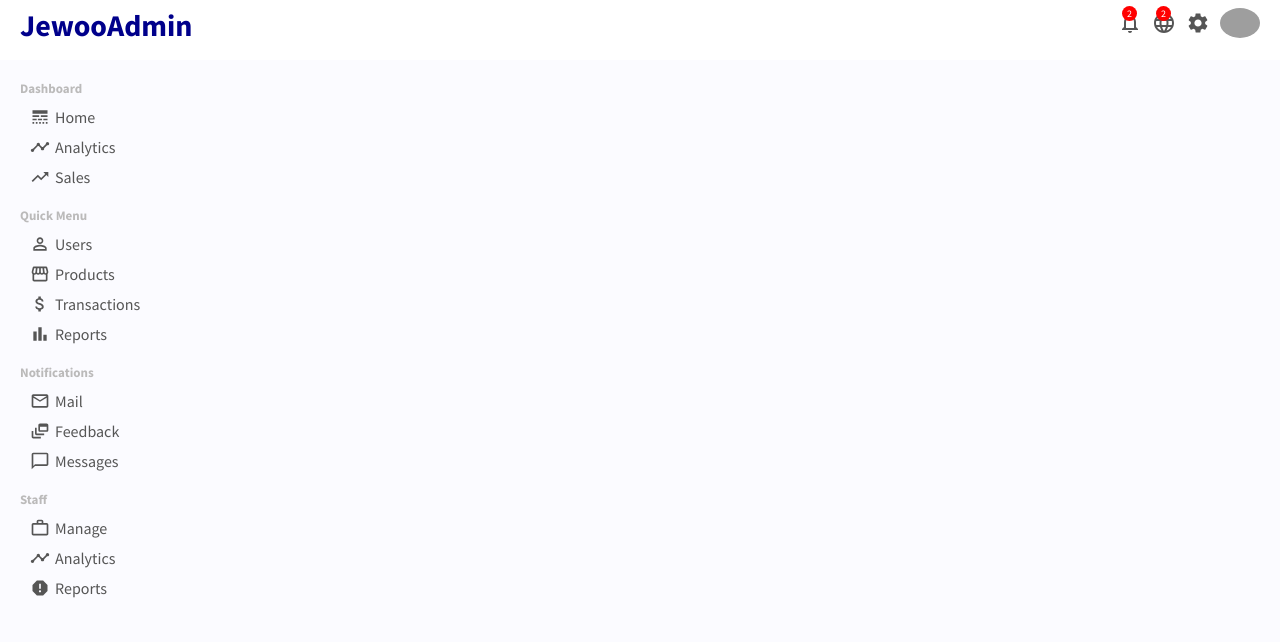
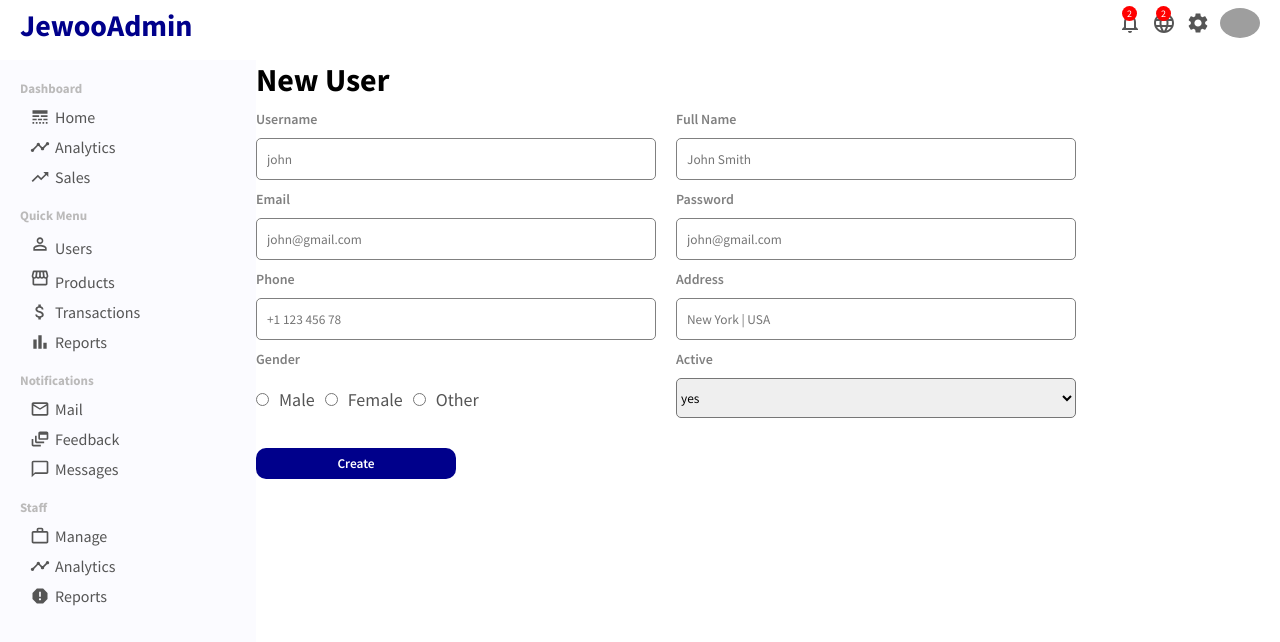
Before and after one commit to jeus0630/ADMIN_PANEL, a React (Create React App) app: page /new-user in a window 1280 px wide. Shown: the top 642 px of the page. Built offline with nearby package versions, Linux system fonts and the light colour scheme; grey boxes are pictures that could not be loaded.

Commit message:
Update: App.tsx
<NavLink> 적용

```diff
--- a/src/App.tsx
+++ b/src/App.tsx
@@ -6,6 +6,7 @@
 import { BrowserRouter as Router, Route, Routes } from 'react-router-dom';
 import UserList from './pages/userList/UserList';
 import User from './pages/user/User';
+import NewUser from './pages/newUser/NewUser';
 
 function App() {
   return (
@@ -18,7 +19,7 @@
             <Route path="/" element={<Home></Home>}></Route>
             <Route path="/users" element={<UserList></UserList>}></Route>
             <Route path="/user/:id" element={<User></User>}></Route>
-            <Route path="/" element={<Home></Home>}></Route>
+            <Route path="/new-user" element={<NewUser></NewUser>}></Route>
             <Route path="/" element={<Home></Home>}></Route>
           </Routes>
         </div>
--- a/src/app.scss
+++ b/src/app.scss
@@ -5,4 +5,9 @@
     flex: 4;
     background-color: yellow;
   }
+
+  .link {
+    text-decoration: none;
+    color: inherit;
+  }
 }
--- a/src/components/sidebar/Sidebar.tsx
+++ b/src/components/sidebar/Sidebar.tsx
@@ -1,6 +1,7 @@
 import * as React from 'react';
 import "./sidebar.scss";
-import { LineStyle, Timeline, TrendingUp,PermIdentity,Storefront,AttachMoney,BarChart,MailOutline,DynamicFeed,ChatBubbleOutline ,WorkOutline,Report} from '@mui/icons-material';
+import { LineStyle, Timeline, TrendingUp, PermIdentity, Storefront, AttachMoney, BarChart, MailOutline, DynamicFeed, ChatBubbleOutline, WorkOutline, Report } from '@mui/icons-material';
+import { NavLink } from 'react-router-dom';
 
 interface ISidebarProps {
 }
@@ -30,12 +31,16 @@
                     <h3 className="side-bar-title">Quick Menu</h3>
                     <ul className="side-bar-list">
                         <li className="side-bar-list-item">
-                            <PermIdentity className="side-bar-icon"></PermIdentity>
-                            Users
+                            <NavLink to="/users" className={"link"}>
+                                <PermIdentity className="side-bar-icon"></PermIdentity>
+                                Users
+                            </NavLink>
                         </li>
                         <li className="side-bar-list-item">
-                            <Storefront className="side-bar-icon"></Storefront>
-                            Products
+                            <NavLink to="/products" className={"link"}>
+                                <Storefront className="side-bar-icon"></Storefront>
+                                Products
+                            </NavLink>
                         </li>
                         <li className="side-bar-list-item">
                             <AttachMoney className="side-bar-icon"></AttachMoney>
--- /dev/null
+++ b/src/pages/newUser/NewUser.tsx
@@ -0,0 +1,60 @@
+import * as React from 'react';
+import "./newUser.scss";
+
+interface INewUserProps {
+}
+
+const NewUser: React.FunctionComponent<INewUserProps> = (props) => {
+    return (
+        <div className="new-user">
+            <h1 className="new-user-title">New User</h1>
+            <form action="" className="new-user-form">
+                <div className="new-user-form-item">
+                    <label htmlFor="">Username</label>
+                    <input type="text" placeholder="john" />
+                </div>
+                <div className="new-user-form-item">
+                    <label htmlFor="">Full Name</label>
+                    <input type="text" placeholder="John Smith" />
+                </div>
+                <div className="new-user-form-item">
+                    <label htmlFor="">Email</label>
+                    <input type="text" placeholder="john@gmail.com" />
+                </div>
+                <div className="new-user-form-item">
+                    <label htmlFor="">Password</label>
+                    <input type="password" placeholder="john@gmail.com" />
+                </div>
+                <div className="new-user-form-item">
+                    <label htmlFor="">Phone</label>
+                    <input type="password" placeholder="+1 123 456 78" />
+                </div>
+                <div className="new-user-form-item">
+                    <label htmlFor="">Address</label>
+                    <input type="password" placeholder="New York | USA" />
+                </div>
+                <div className="new-user-form-item">
+                    <label htmlFor="">Gender</label>
+                    <div className="new-user-gender">
+                        <input type="radio" name="gender" id="male" value="male" />
+                        <label htmlFor="male">Male</label>
+                        <input type="radio" name="gender" id="female" value="female" />
+                        <label htmlFor="female">Female</label>
+                        <input type="radio" name="gender" id="other" value="other" />
+                        <label htmlFor="other">Other</label>
+                    </div>
+                </div>
+                <div className="new-user-form-item">
+                    <label htmlFor="">Active</label>
+                    <select name="active" id="active" className="new-user-select">
+                        <option value="yes">yes</option>
+                        <option value="no">no</option>
+                    </select>
+                </div>
+                <button className="new-user-button">Create</button>
+            </form>
+        </div>
+    );
+};
+
+export default NewUser;
--- /dev/null
+++ b/src/pages/newUser/newUser.scss
@@ -0,0 +1,59 @@
+.new-user {
+  flex: 4;
+
+  .new-user-form {
+    display: flex;
+    flex-wrap: wrap;
+
+    .new-user-form-item {
+      display: flex;
+      flex-direction: column;
+      width: 400px;
+      margin-top: 10px;
+      margin-right: 20px;
+
+      > label {
+        margin-bottom: 10px;
+        font-size: 14px;
+        font-weight: 600;
+        color: gray;
+      }
+
+      > input {
+        height: 20px;
+        padding: 10px;
+        border: 1px solid gray;
+        border-radius: 5px;
+      }
+
+      .new-user-gender {
+        > input {
+          margin-top: 15px;
+        }
+
+        > label {
+          margin: 10px;
+          font-size: 18px;
+          color: #555;
+        }
+      }
+
+      .new-user-select {
+        height: 40px;
+        border-radius: 5px;
+      }
+    }
+
+    .new-user-button {
+      width: 200px;
+      margin-top: 30px;
+      padding: 7px 10px;
+      border: none;
+      background-color: darkblue;
+      color: #fff;
+      font-weight: 600;
+      border-radius: 10px;
+      cursor: pointer;
+    }
+  }
+}
--- a/src/pages/user/User.tsx
+++ b/src/pages/user/User.tsx
@@ -14,7 +14,7 @@
         <div className='user'>
             <div className="user-title-container">
                 <h1 className='user-title'>Edit User</h1>
-                <button className="user-add-button" onClick={() => navigate("/newuser")}>Create</button>
+                <button className="user-add-button" onClick={() => navigate("/new-user")}>Create</button>
             </div>
             <div className="user-container">
                 <div className="user-show">
```
